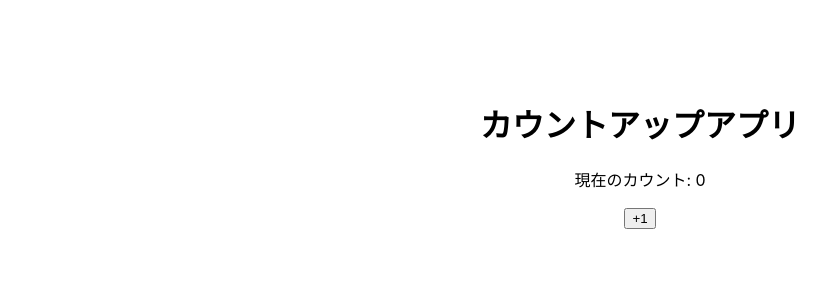
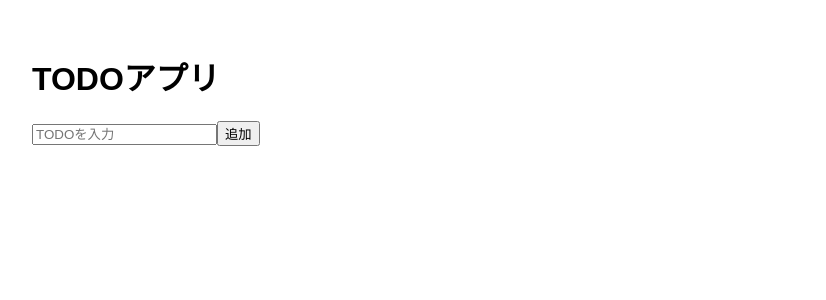
Before and after one commit to dt-torachan/React-Tutorial, a React (Create React App) app: page / in a window 1280 px wide. Shown: the top 300 px of the page, without its empty margins (0-826 px from the left). Built offline with nearby package versions, Linux system fonts and the light colour scheme.

Commit message:
【Change】AppをTODOアプリに変更

```diff
--- a/src/App.js
+++ b/src/App.js
@@ -1,31 +1,63 @@
-import './App.css';
+import { useEffect, useState } from "react";
 
-import React, { useState, useEffect } from 'react';
+// TODO アプリ
+// 要件: 追加・チェック・再読込保持 (localStorage)
 
-function App() {
-  // const [count, setCount] = useState(0);
-  const [count, setCount] = useState(() => {
-    // 初期値をlocalStorageから取得 なければ初期値0
-    const saved = localStorage.getItem("count");
-    return saved ? Number(saved) : 0;
+export default function TodoApp() {
+  // 初期値は localStorage から同期復元
+  const [todos, setTodos] = useState(() => {
+    try {
+      const saved = localStorage.getItem("todos");
+      return saved ? JSON.parse(saved) : [];
+    } catch {
+      return [];
+    }
   });
+  const [text, setText] = useState("");
 
   useEffect(() => {
-    // countが変わるたびにlocalStorageへ保存
-    localStorage.setItem("count", count);
-  }, [count]);
+      localStorage.setItem("todos", JSON.stringify(todos));
+  }, [todos]);
 
-  const handleClick = () => {
-    setCount(count + 1); // カウントアップ
+  const addTodo = () => {
+    if (!text.trim()) return;
+    const newTodo = { id: Date.now(), text, done: false };
+    setTodos(todos => [...todos, newTodo]);
+    // 入力欄をクリアする
+    setText("");
+  };
+
+  const toggleTodo = (id) => {
+    setTodos(prev => prev.map((todo) => (
+      todo.id === id ? { ...todo, done: !todo.done } : todo
+    )));
   };
 
   return (
-    <div style={{ textAlign: 'center', marginTop: '100px' }}>
-      <h1>カウントアップアプリ</h1>
-      <p>現在のカウント: {count}</p>
-      <button onClick={handleClick}>+1</button>
+    <div style={{ padding: "2rem", fontFamily: "sans-serif" }}>
+      <h1>TODOアプリ</h1>
+      <input
+        value={text}
+        onChange={(e) => setText(e.target.value)}
+        onKeyDown={(e) => e.key === "Enter" && addTodo()}
+        placeholder="TODOを入力"
+      />
+      <button onClick={addTodo}>追加</button>
+
+      <ul>
+        {todos.map((todo) => (
+          <li key={todo.id}>
+            <input
+              type="checkbox"
+              checked={todo.done}
+              onChange={() => toggleTodo(todo.id)}
+            />
+            <span style={{ textDecoration: todo.done ? "line-through" : "none" }}>
+              {todo.text}
+            </span>
+          </li>
+        ))}
+      </ul>
     </div>
   );
 }
-
-export default App;
```
